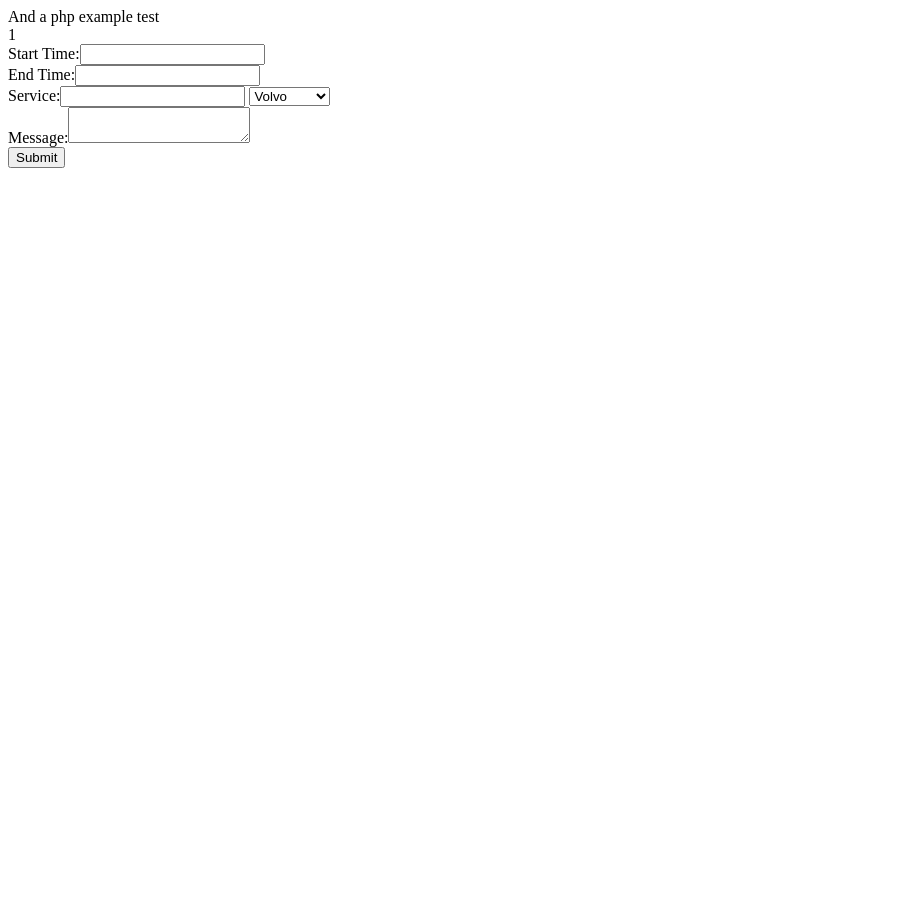
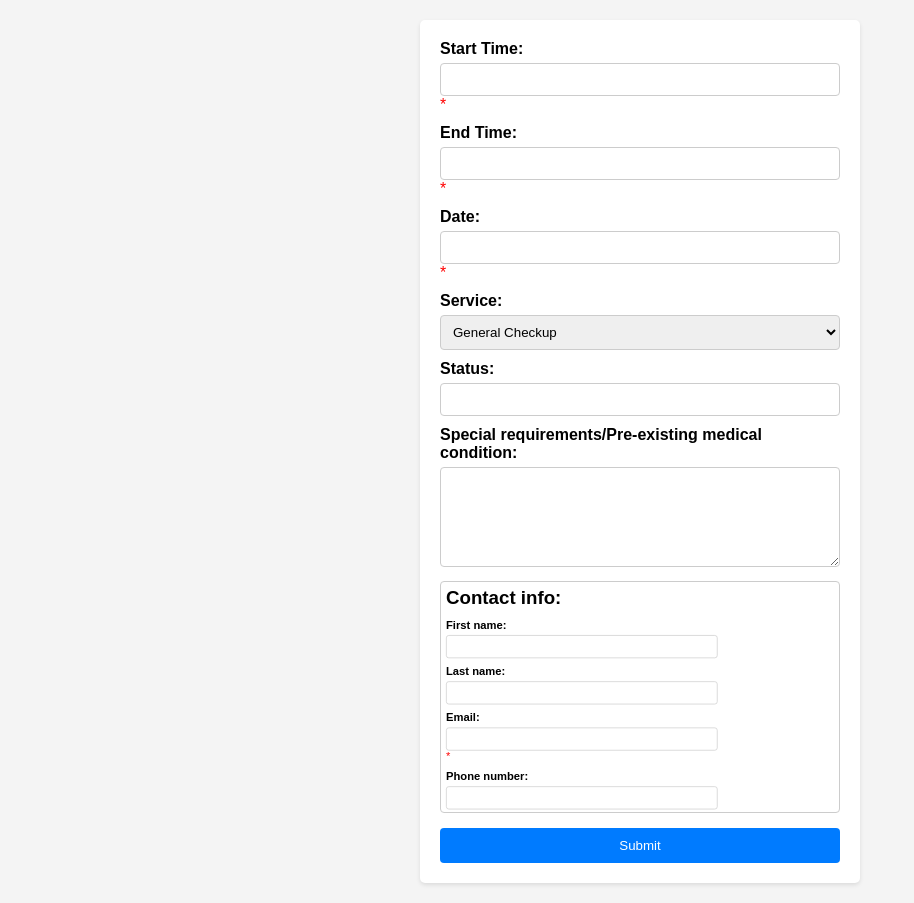
Before and after one commit to Metomit/AppointmentApp, a PHP site: page / in a window 1280 px wide. Shown: the whole page, without its empty margins (0-914 px from the left). Before the commit the page ends 168 px from the top, so only its background shows below. Run offline with PHP 8.4, Linux system fonts and the light colour scheme; data comes from the database, SQL or seed files in the repository.

Commit message:
Created form and validation for create functionaliity

```diff
--- a/Pages/database.php
+++ b/Pages/database.php
@@ -24,11 +24,11 @@
         public function executeQuery($qstring){
             try{
                 $result = $this->conn->query($qstring);
-                $this->conn -> close();
                 return $result;
             }
-            catch(mysqli_sql_exception){
+            catch(mysqli_sql_exception $e){
                 echo "Database connection error!";
+                echo $e->getMessage();
                 $this->conn -> close();
                 exit();
             }
--- a/Pages/index.php
+++ b/Pages/index.php
@@ -5,38 +5,182 @@
         <meta name="viewport" content="width=device-width, initial-scale=1.0">
         <script src="https://ajax.googleapis.com/ajax/libs/jquery/3.6.4/jquery.min.js"></script>
         <title>Appointment Application</title>
+        <style>
+            body {
+                font-family: Arial, sans-serif;
+                background-color: #f4f4f4;
+                margin: 0;
+                padding: 0;
+            }
+            form {
+                background-color: #fff;
+                border-radius: 5px;
+                box-shadow: 0 2px 4px rgba(0, 0, 0, 0.1);
+                padding: 20px;
+                width: 400px;
+                margin: 20px auto;
+            }
+            .box {
+                margin-bottom: 10px;
+            }
+            label {
+                display: block;
+                font-weight: bold;
+                margin-bottom: 5px;
+            }
+            input[type="text"],
+            select,
+            textarea {
+                width: 100%;
+                padding: 8px;
+                border: 1px solid #ccc;
+                border-radius: 4px;
+                box-sizing: border-box;
+            }
+            select {
+                cursor: pointer;
+            }
+            textarea {
+                resize: vertical;
+                min-height: 100px;
+            }
+            #submit {
+                display: block;
+                background-color: #007bff;
+                color: #fff;
+                border: none;
+                padding: 10px 15px;
+                border-radius: 4px;
+                cursor: pointer;
+                width: 100%;
+            }
+            #submit:hover {
+                background-color: #0056b3;
+            }
+            #contactInfo {
+                border: 1px solid #ccc;
+                margin-bottom: 15px;
+                border-radius: 4px;
+                padding: 5px 5px 5px 5px;
+                height: 220px;
+            }
+            #contactInfo>div{
+                transform: scale(0.7);
+                -webkit-transform-origin-x: 0;
+                -webkit-transform-origin-y: 0;
+            }
+            #contactInfo>h3{
+                margin: 0;
+                margin-bottom: 10px;
+            }
+            .error{
+                color: #FF0000;
+            }
+        </style>
     </head>
     <body>
         <?php
-            echo "And a php example " . "test<br>";
             include("database.php");
-            $obj = new Database();
-            $status = $obj->executeQuery("SELECT * FROM Appointments")->fetch_assoc()["appointment_id"] . "<br>";
-            echo $status;
+            $database_obj = new Database();
+            include("submission.php");
+            //include("database.php");
+            //$obj = new Database();
+            //$status = $obj->executeQuery("SELECT * FROM Appointments")->fetch_assoc()["appointment_id"] . "<br>";
+            //echo $status;
         ?>
-        <form>
+        <form method="post" action="index.php">
             <div class="box">
-                <label>Start Time:</label><input type="text" name="startTime" id="startTime" />
+                <label>Start Time:</label><input type="text" name="startTime" id="startTime" /><span class="error">* <?php echo $startTimeErr;?></span>
             </div>
             <div class="box">
-                <label>End Time:</label><input type="text" name="endTime" id="endTime" />
+                <label>End Time:</label><input type="text" name="endTime" id="endTime" /><span class="error">* <?php echo $endTimeErr;?></span>
             </div>
             <div class="box">
-                <label>Service:</label><input type="email" name="email" id="email" />
+                <label>Date:</label><input type="text" name="date" id="date" /><span class="error">* <?php echo $dateErr;?></span>
+            </div>
+            <span class="error"><?php echo $overlapErr;?></span>
+            <div class="box">
+                <label>Service:</label>
                 <select name="service" id="service">
                     <?php
-
+                        //include("database.php");
+                        //$database_obj = new Database();
+                        $services_result = $database_obj->executeQuery("SELECT * FROM Services");
+                        $services = array();
+                        while($row = $services_result->fetch_assoc()) {
+                            $services[$row['service_id']] = $row['service_name'];
+                        }
+                        $service_options = "";
+                        foreach($services as $key => $value) {
+                            $service_options .= '<option value="'.$key.'">'.$value.'</option>';
+                        }
+                        echo $service_options;
                     ?>
-                    <option value="volvo">Volvo</option>
-                    <option value="saab">Saab</option>
-                    <option value="mercedes">Mercedes</option>
-                    <option value="audi">Audi</option>
                 </select>
             </div>
             <div class="box">
-                <label>Message:</label><textarea type="text" name="message" id="message"></textarea>
+                <label>Status:</label><input type="text" name="status" id="status" />
             </div>
-            <input id="submit" type="button" class="btn-submit" value="Submit" />
+            <div class="box">
+                <label>Special requirements/Pre-existing medical condition:</label><textarea type="text" name="specialReq" id="specialReq"></textarea>
+            </div>
+            <div id="contactInfo">
+                <h3>Contact info:</h3>
+                <div>
+                    <div class="box">
+                        <label>First name:</label><input type="text" name="contactName" id="contactName" />
+                    </div>
+                    <div class="box">
+                        <label>Last name:</label><input type="text" name="contactSurname" id="contactSurname" />
+                    </div>
+                    <div class="box">
+                        <label>Email:</label><input type="text" name="email" id="email" /><span class="error">* <?php echo $emailErr;?></span>
+                    </div>
+                    <div class="box">
+                        <label>Phone number:</label><input type="text" name="phoneNumber" id="phoneNumber" />
+                    </div>
+                </div>
+            </div>
+            <input id="submit" type="submit" class="btn-submit" value="Submit" />
         </form>
+        <!--script>
+            $(document).ready(function() {
+
+                $("#submit").click(function() {
+
+                    var startTime = $("#startTime").val();
+                    var endTime = $("#endTime").val();
+                    var date = $("#date").val();
+                    var status = $("#status").val();
+                    var service = $("#service").val();
+                    var specialReq = $("#specialReq").val();
+                    var contactName = $("#contactName").val();
+                    var contactSurname = $("#contactSurname").val();
+                    var email = $("#email").val();
+                    var phoneNumber = $("#phoneNumber").val();
+
+                    $.ajax({
+                        type: "POST",
+                        url: "localhost:8080/index.php",
+                        dataType: 'json',
+                        data: {
+                            startTime: startTime,
+                            endTime: endTime,
+                            date: date,
+                            status: status,
+                            service: service,
+                            specialReq: specialReq,
+                            contactName: contactName,
+                            contactSurname: contactSurname,
+                            email: email,
+                            phoneNumber: phoneNumber,
+                        },
+                        cache: false
+                    });
+
+                });
+
+            });
+        </script-->
     </body>
 </html>
--- /dev/null
+++ b/Pages/submission.php
@@ -0,0 +1,127 @@
+<?php
+$startTime = $endTime = $date = $service = $status = $specialReq = $contactName = $contactSurname = $email = $phoneNumber = "";
+$startTimeErr = $endTimeErr = $dateErr = $serviceErr = $statusErr = $specialReqErr = $contactNameErr = $contactSurnameErr = $emailErr = $phoneNumberErr = $overlapErr = "";
+
+function validateTime($time){
+    $bits = explode(':', $time);
+    if ($bits[0] > 17 || $bits[1] >= 60 || count($bits) != 2 || $bits[0] < 9){
+        return false;
+    }
+    return true;
+}
+
+if ($_SERVER["REQUEST_METHOD"] == "POST") {
+
+    //$startTime checks
+    if (empty($_POST["startTime"])) {
+        $startTimeErr = "Start time is required";
+    }
+    else if (!validateTime($_POST["startTime"])){
+        $startTimeErr = "Please enter a valid time format (HH:MM) or make sure the time is within work hours";
+    }
+    else{
+        $startTime = $_POST["startTime"];
+    }
+
+    //$endTime checks-------------
+
+    if (empty($_POST["endTime"])) {
+        $endTimeErr = "End time is required";
+    }
+    else if (!validateTime($_POST["endTime"])){
+        $endTimeErr = "Please enter a valid time format (HH:MM) or make sure the time is within work hours";
+    }
+    else{
+        $endTime = $_POST["endTime"];
+    }
+
+    //$date checks-------------
+
+    if (empty($_POST["date"])) {
+        $dateErr = "The date field is required";
+    }
+    else if (DateTime::createFromFormat('Y-m-d', $_POST["date"]) == false) {
+        $dateErr = "Please enter a valid date (YYYY-MM-DD)";
+    }
+    else{
+        $date = $_POST["date"];
+    }
+
+
+    //$overlap check-------------
+
+    if(empty($startTimeErr) && empty($endTimeErr) && empty($dateErr)){
+
+        $query = "SELECT COUNT(*) AS overlap_count FROM appointments WHERE (appointment_start_time <= '".$startTime."' AND
+                    appointment_end_time >= '".$endTime."' AND DATE(appointment_date)='".$date."')";
+        echo $query;
+
+        //$queryObj = new Database();
+        $result = $database_obj->executeQuery($query);
+        $row = $result->fetch_assoc();
+        if ($row['overlap_count'] > 0) {
+            $overlapErr = "* Appointment overlaps with an existing appointment";
+        }
+    }
+
+    //$status check-------------
+
+    if (empty($_POST["status"])) {
+        $currentTime = time();
+        if($currentTime<strtotime($_POST["date"].$_POST["startTime"])){
+            $status = "WAITING FOR APPOINTMENT";
+        }
+        else if($currentTime<strtotime($_POST["date"].$_POST["endTime"])){
+            $status = "CURRENTLY AT APPOINTMENT";
+        }
+        else{
+            $status = "PAST DUE";
+        }
+
+    }
+    else {
+        $status = $_POST["status"];
+    }
+
+    //email check-------------
+
+    if(empty($_POST["email"])){
+        $emailErr = "Please enter an email";
+    }
+    else{
+        $email = filter_var($_POST["email"],FILTER_SANITIZE_EMAIL);
+    }
+
+    $specialReq = filter_var($_POST["specialReq"],FILTER_SANITIZE_SPECIAL_CHARS);
+    $contactName = filter_var($_POST["contactName"],FILTER_SANITIZE_SPECIAL_CHARS);
+    $contactSurname = filter_var($_POST["contactSurname"],FILTER_SANITIZE_SPECIAL_CHARS);
+    $phoneNumber = filter_var($_POST["phoneNumber"],FILTER_SANITIZE_NUMBER_INT);
+
+    $service = $_POST["service"];
+
+    //Query execution
+
+    if(empty($startTimeErr) && empty($endTimeErr) && empty($dateErr) && empty($overlapErr) && empty($emailErr)){
+
+
+        $contactQuery = "INSERT INTO contactinfo(contact_name,contact_surname,contact_email,contact_phonenumber) VALUES
+        (".(empty($contactName)?"NULL":"'".$contactName."'").",".(empty($contactSurname)?"NULL":"'".$contactSurname."'").",'"
+        .$email."',".(empty($phoneNumber)?"NULL":"'".$phoneNumber."'").")";
+        echo $contactQuery.'<br>';
+
+        $database_obj->executeQuery($contactQuery);
+
+        $lastInsertedQuery = "SELECT * FROM contactinfo ORDER BY contact_id DESC LIMIT 1";
+        $lastInsertedId = $database_obj->executeQuery($lastInsertedQuery)->fetch_assoc()["contact_id"];
+
+        echo $lastInsertedId.'<br>';
+
+        $appointmentQuery = "INSERT INTO appointments(appointment_start_time,appointment_end_time,appointment_date,appointment_status,appointment_service_id,
+        appointment_special_requirements,appointment_contact_info_id) VALUES
+        ('".$startTime."','".$endTime."','".$date."','".$status."',".$service.",'".$specialReq."',".$lastInsertedId.")";
+        echo $appointmentQuery;
+
+        $database_obj->executeQuery($appointmentQuery);
+    }
+}
+?>
```
